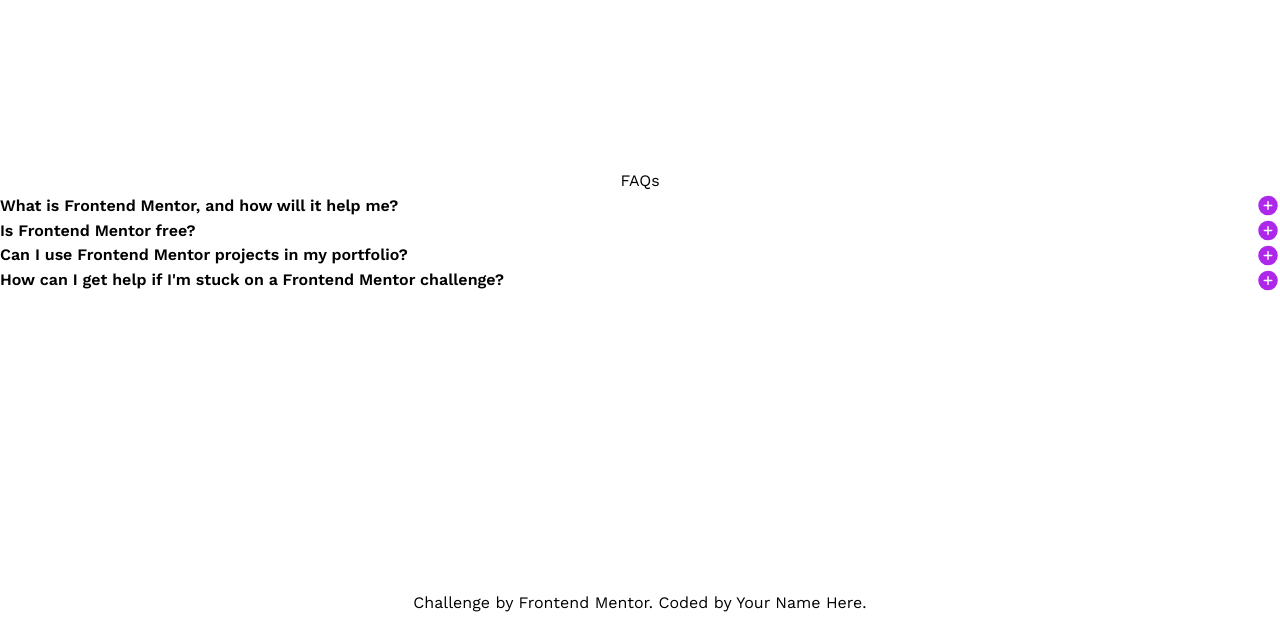
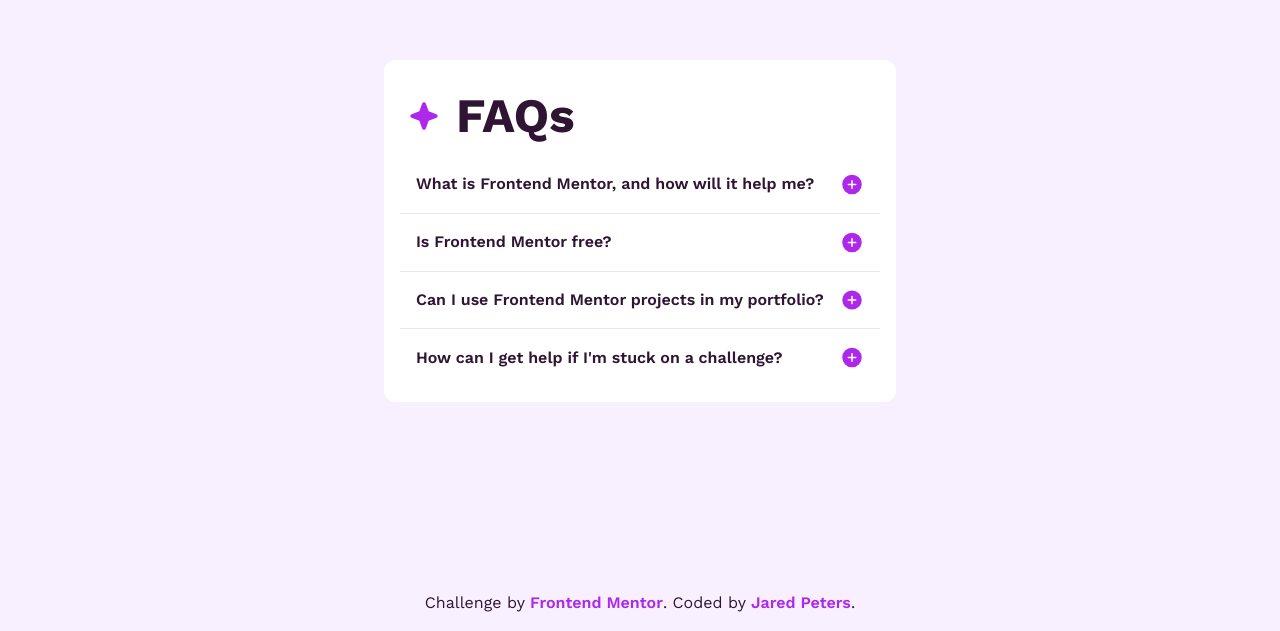
Before and after one commit to jrddp/fm-faq-accordion, a Next.js app: page / in a window 1280 px wide. Shown: the part 169-800 px from the top of the page. Built offline with nearby package versions, Linux system fonts and the light colour scheme.

Commit message:
animate open/close

```diff
--- a/src/app/_components/Accordion.tsx
+++ b/src/app/_components/Accordion.tsx
@@ -13,14 +13,24 @@
 
   return (
     <div className="w-full">
-      <div
-        className="flex items-center justify-between w-full group"
+      <button
+        className="flex items-center justify-between w-full p-4 group"
         onClick={() => setIsOpen(open => !open)}
       >
-        <h2 className="font-semibold group-hover:text-purple">{title}</h2>
-        <Image src="/images/icon-plus.svg" alt="Plus icon" width={24} height={24} />
+        <h2 className="font-semibold transition-colors group-hover:text-purple">{title}</h2>
+        {isOpen ? (
+          <Image src="/images/icon-minus.svg" alt="Minus icon" width={24} height={24} />
+        ) : (
+          <Image src="/images/icon-plus.svg" alt="Plus icon" width={24} height={24} />
+        )}
+      </button>
+      <div
+        className={`w-full px-4 pt-0 text-sm text-grayish-purple transition-all grid ${
+          isOpen ? "grid-rows-[1fr] opacity-100" : "grid-rows-[0fr] opacity-0"
+        }`}
+      >
+        <div className="overflow-hidden [&>*]:pb-4">{children}</div>
       </div>
-      {isOpen && <div>{children}</div>}
     </div>
   );
 }
--- a/src/app/layout.tsx
+++ b/src/app/layout.tsx
@@ -18,7 +18,7 @@
 }>) {
   return (
     <html lang="en">
-      <body className={WorkSans.className}>{children}</body>
+      <body className={`text-dark-purple min-h-dvh flex items-center justify-center bg-light-pink ${WorkSans.className}`}>{children}</body>
     </html>
   );
 }
--- a/src/app/page.tsx
+++ b/src/app/page.tsx
@@ -1,4 +1,5 @@
 import Accordion from "@components/Accordion";
+import Image from "next/image";
 
 export default function Home() {
   type Question = {
@@ -23,7 +24,7 @@
         "Yes, you can use projects completed on Frontend Mentor in your portfolio. It's an excellent way to showcase your skills to potential employers!",
     },
     {
-      question: "How can I get help if I'm stuck on a Frontend Mentor challenge?",
+      question: "How can I get help if I'm stuck on a challenge?",
       answer:
         "The best place to get help is inside Frontend Mentor's Discord community. There's a help channel where you can ask questions and seek support from other community members.",
     },
@@ -31,27 +32,38 @@
 
   return (
     <>
-      <main className="flex flex-col items-center justify-center min-h-dvh">
-        <h1>FAQs</h1>
+      <main className="flex flex-col max-w-lg p-4 bg-white rounded-xl">
+        <div className="flex items-center gap-4 px-2 py-4">
+          <Image
+            className="size-8"
+            src="/images/icon-star.svg"
+            alt="Star icon"
+            width={24}
+            height={24}
+          />
+          <h1 className="text-5xl font-bold">FAQs</h1>
+        </div>
 
-        {questions.map(({ question, answer }) => (
-          <Accordion key={question} title={question}>
-            <p>{answer}</p>
-          </Accordion>
-        ))}
+        <div className="divide-y-[1px]">
+          {questions.map(({ question, answer }) => (
+            <Accordion key={question} title={question}>
+              <p>{answer}</p>
+            </Accordion>
+          ))}
+        </div>
       </main>
       <footer className="absolute w-full text-center bottom-4">
         Challenge by{" "}
         <a
-          className="hover:underline"
+          className="hover:underline text-purple font-semibold"
           href="https://www.frontendmentor.io?ref=challenge"
           target="_blank"
         >
           Frontend Mentor
         </a>
         . Coded by{" "}
-        <a className="hover:underline" href="#">
-          Your Name Here
+        <a className="hover:underline text-purple font-semibold" href="https://jrddp.me">
+        Jared Peters
         </a>
         .
       </footer>
--- a/tsconfig.json
+++ b/tsconfig.json
@@ -17,6 +17,7 @@
         "name": "next"
       }
     ],
+    "baseUrl": ".",
     "paths": {
       "@components/*": ["./src/app/_components/*"],
       "@/*": ["./src/*"]
```
